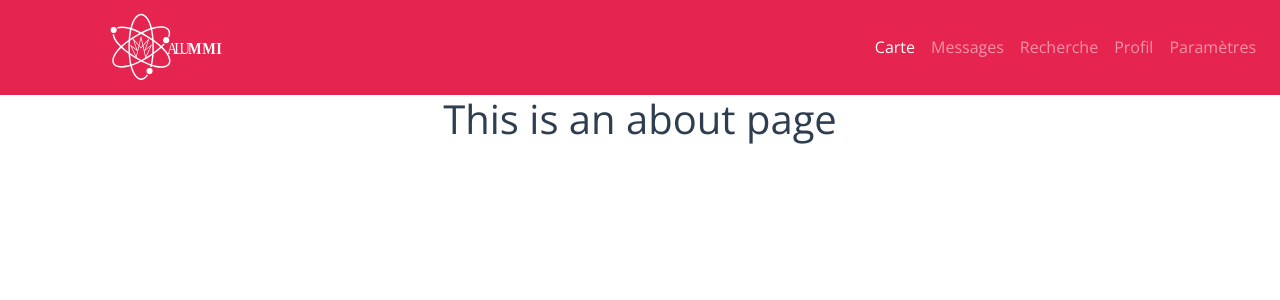
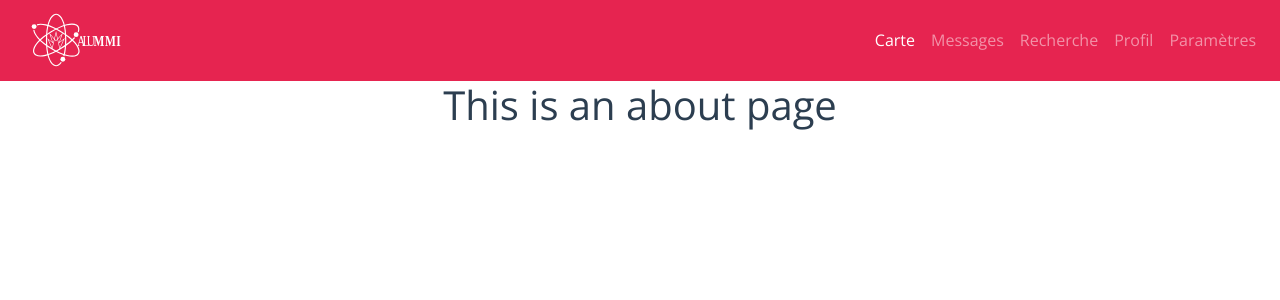
Before and after one commit to tristans1/new-projet-s3, a Vue app: page /about in a window 1280 px wide. Shown: the top 300 px of the page. Built offline with nearby package versions, Linux system fonts and the light colour scheme.

Commit message:
update : navbar logo

```diff
--- a/src/components/layout/TheNavigation.vue
+++ b/src/components/layout/TheNavigation.vue
@@ -1,7 +1,7 @@
 <template>
     <div>
   <b-navbar type="dark" variant="primary">
-    <b-navbar-brand href="#"> <img id="logo" src="../svg/logo_svg_alummi_blanc.svg" alt="logo">  </b-navbar-brand>
+    <b-navbar-brand href="#"> <img id="logo" src="../svg/logo_svg_alummi_blanc.svg" alt="logo"/>  </b-navbar-brand>
 
 
     <b-collapse id="nav-collapse" is-nav>
@@ -42,13 +42,16 @@ export default {
 
 <style scoped>
 #logo{
-  width: 40%;
-  max-width: 40%;
+  max-width: 80%;
+
 }
 
 div{
   position: sticky;
   top: 0;
 }
+.navbar-brand{
+  width: 120px;
+}
 
 </style>
```
